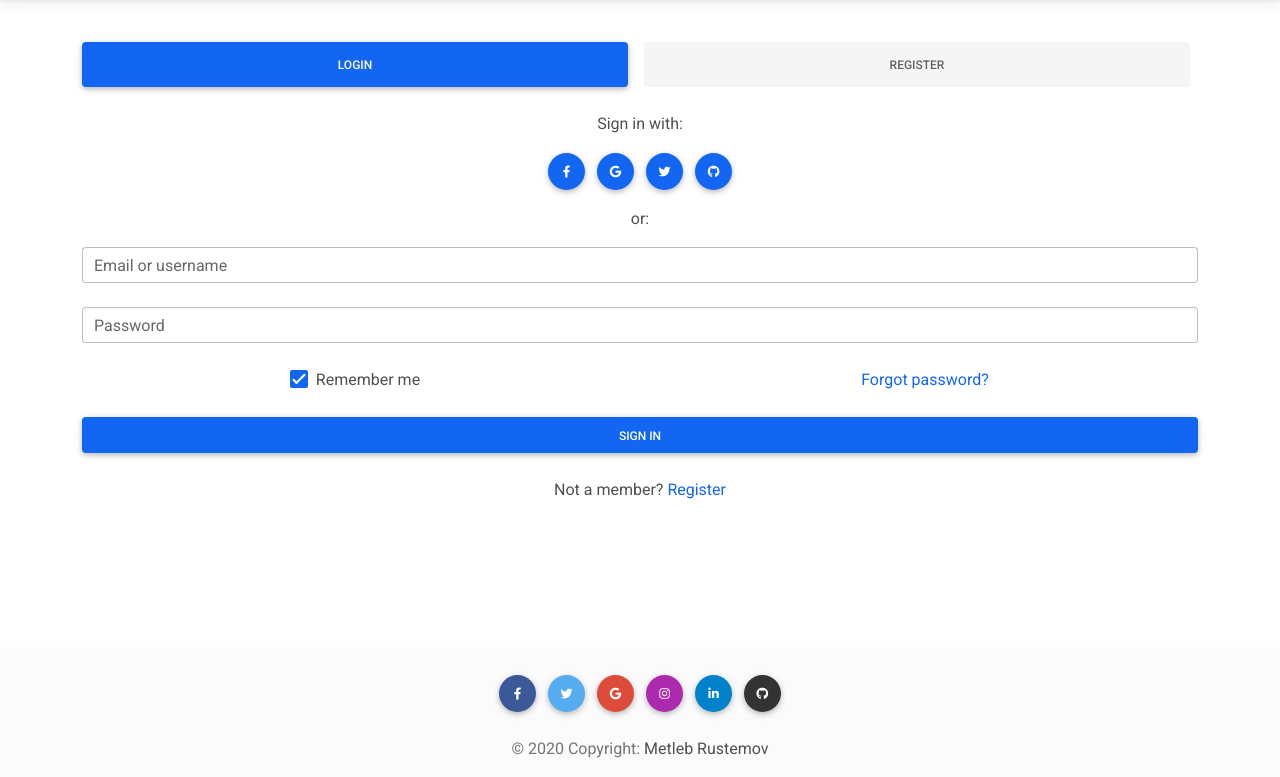
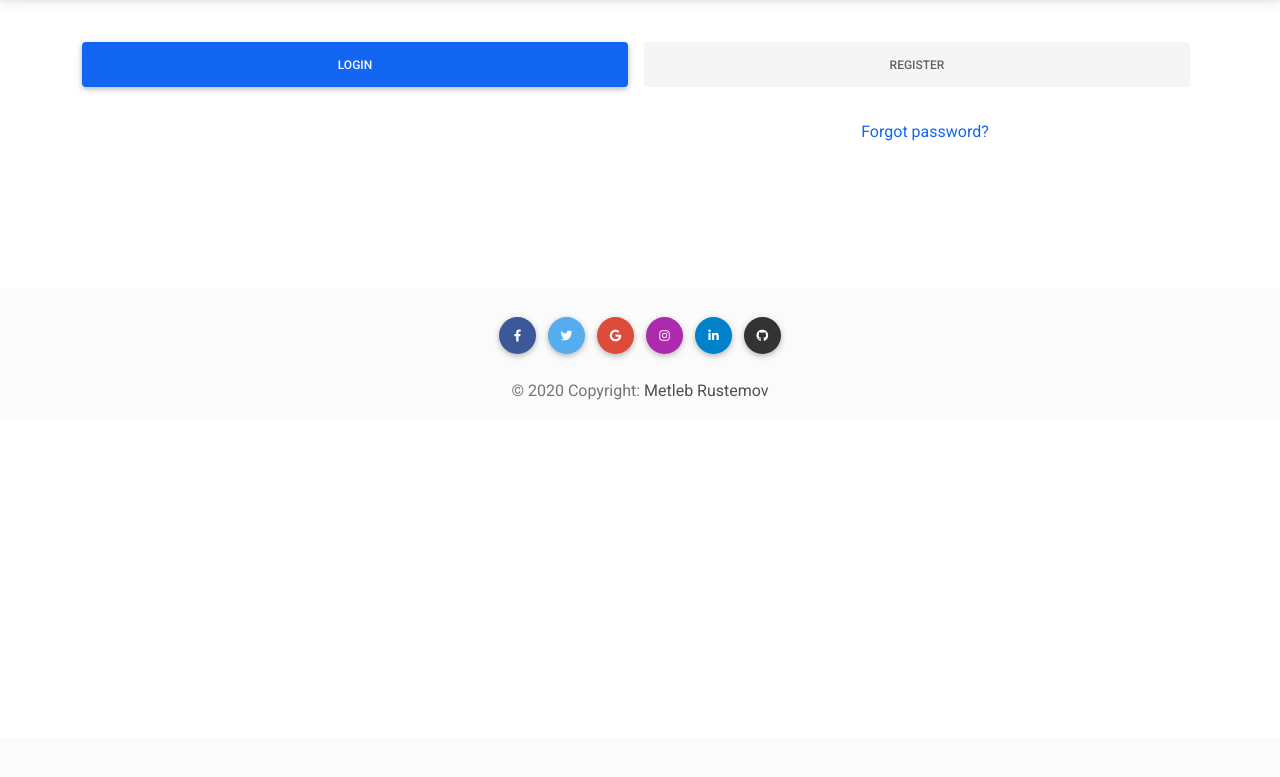
Before and after one commit to Metleb1996/W2Blog, a Flask app: template templates/lr.html in a window 1280 px wide. Shown: the part 62-839 px from the top of the page. After the commit the page ends 462 px from the top, so only its background shows below. Run offline with Flask 2, Linux system fonts and the light colour scheme; the template is opened without the code that fills it: most values are stand-ins (such as "Sample title", 1, 10 or a date in 2020); some libraries are stand-ins or nearby versions.

Commit message:
Rewrited forms

```diff
--- a/templates/lr.html
+++ b/templates/lr.html
@@ -25,8 +25,8 @@ W2Blog-Login
           <!-- Pills content -->
           <div class="tab-content">
             <div class="tab-pane fade show active" id="pills-login" role="tabpanel" aria-labelledby="tab-login">
-              <form>
-                <div class="text-center mb-3">
+              <form action="{{url_for('lor', lr='l')}}" method="POST">
+                <!-- <div class="text-center mb-3">
                   <p>Sign in with:</p>
                   <button type="button" class="btn btn-primary btn-floating mx-1">
                     <i class="fab fa-facebook-f"></i>
@@ -45,18 +45,23 @@ W2Blog-Login
                   </button>
                 </div>
 
-                <p class="text-center">or:</p>
+                <p class="text-center">or:</p> -->
 
                 <!-- Email input -->
                 <div class="form-outline mb-4">
-                  <input type="email" id="loginName" class="form-control" />
-                  <label class="form-label" for="loginName">Email or username</label>
+                  {{cntxt['lform'].email}}
+                  {{cntxt['lform'].email.label(class="form-label")}}
                 </div>
 
                 <!-- Password input -->
                 <div class="form-outline mb-4">
-                  <input type="password" id="loginPassword" class="form-control" />
-                  <label class="form-label" for="loginPassword">Password</label>
+                  {{cntxt['lform'].password}}
+                  {{cntxt['lform'].password.label(class="form-label")}}
+                </div>
+
+                <!-- CSRF Token -->
+                <div>
+                  <input type="hidden" name="csrf_token" id="csrf_token" value="{{cntxt['csrf_token']}}">
                 </div>
 
                 <!-- 2 column grid layout -->
@@ -64,29 +69,25 @@ W2Blog-Login
                   <div class="col-md-6 d-flex justify-content-center">
                     <!-- Checkbox -->
                     <div class="form-check mb-3 mb-md-0">
-                      <input class="form-check-input" type="checkbox" value="" id="loginCheck" checked />
-                      <label class="form-check-label" for="loginCheck"> Remember me </label>
+                      {{cntxt['lform'].rememberme}}
+                      {{cntxt['lform'].rememberme.label(class="form-check-label ms-3")}}
                     </div>
                   </div>
 
                   <div class="col-md-6 d-flex justify-content-center">
                     <!-- Simple link -->
-                    <a href="#!">Forgot password?</a>
+                    <a href="{{url_for('fpass')}}">Forgot password?</a>
                   </div>
                 </div>
 
                 <!-- Submit button -->
-                <button type="submit" class="btn btn-primary btn-block mb-4">Sign in</button>
+                {{cntxt['lform'].submitbutton(class="btn btn-primary btn-block mb-4")}}
 
-                <!-- Register buttons -->
-                <div class="text-center">
-                  <p>Not a member? <a href="#!">Register</a></p>
-                </div>
               </form>
             </div>
             <div class="tab-pane fade" id="pills-register" role="tabpanel" aria-labelledby="tab-register">
-              <form>
-                <div class="text-center mb-3">
+              <form action="{{url_for('lor', lr='r')}}" method="POST">
+                <!-- <div class="text-center mb-3">
                   <p>Sign up with:</p>
                   <button type="button" class="btn btn-primary btn-floating mx-1">
                     <i class="fab fa-facebook-f"></i>
@@ -105,49 +106,46 @@ W2Blog-Login
                   </button>
                 </div>
 
-                <p class="text-center">or:</p>
+                <p class="text-center">or:</p> -->
 
                 <!-- Name input -->
                 <div class="form-outline mb-4">
-                  <input type="text" id="registerName" class="form-control" />
-                  <label class="form-label" for="registerName">Name</label>
+                  {{cntxt['rform'].fullname}}
+                  {{cntxt['rform'].fullname.label(class="form-label")}}
                 </div>
 
                 <!-- Username input -->
                 <div class="form-outline mb-4">
-                  <input type="text" id="registerUsername" class="form-control" />
-                  <label class="form-label" for="registerUsername">Username</label>
+                  {{cntxt['rform'].username}}
+                  {{cntxt['rform'].username.label(class="form-label")}}
                 </div>
 
                 <!-- Email input -->
                 <div class="form-outline mb-4">
-                  <input type="email" id="registerEmail" class="form-control" />
-                  <label class="form-label" for="registerEmail">Email</label>
+                  {{cntxt['rform'].email}}
+                  {{cntxt['rform'].email.label(class="form-label")}}
                 </div>
 
                 <!-- Password input -->
                 <div class="form-outline mb-4">
-                  <input type="password" id="registerPassword" class="form-control" />
-                  <label class="form-label" for="registerPassword">Password</label>
+                  {{cntxt['rform'].password}}
+                  {{cntxt['rform'].password.label(class="form-label")}}
                 </div>
 
                 <!-- Repeat Password input -->
                 <div class="form-outline mb-4">
-                  <input type="password" id="registerRepeatPassword" class="form-control" />
-                  <label class="form-label" for="registerRepeatPassword">Repeat password</label>
+                  {{cntxt['rform'].confirm}}
+                  {{cntxt['rform'].confirm.label(class="form-label")}}
                 </div>
 
                 <!-- Checkbox -->
                 <div class="form-check d-flex justify-content-center mb-4">
-                  <input class="form-check-input me-2" type="checkbox" value="" id="registerCheck" checked
-                    aria-describedby="registerCheckHelpText" />
-                  <label class="form-check-label" for="registerCheck">
-                    I have read and agree to the terms
-                  </label>
+                  {{cntxt['rform'].iagree}}
+                  {{cntxt['rform'].iagree.label(class="form-check-label ms-3")}}
                 </div>
 
                 <!-- Submit button -->
-                <button type="submit" class="btn btn-primary btn-block mb-3">Sign in</button>
+                {{cntxt['rform'].submitbutton(class="btn btn-primary btn-block mb-4")}}
               </form>
             </div>
           </div>
```
